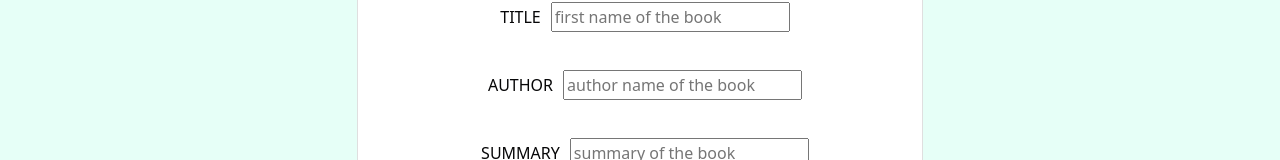
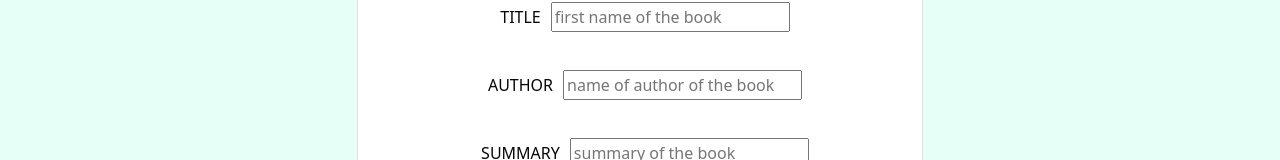
Before and after one commit to Hridhin-k/reactLibrary, a React (Create React App) app: page /Book in a window 1280 px wide. Both pictures are taken after a click on the button "ADD NEW BOOK". Shown: the part 485-645 px from the top of the page. Built offline with nearby package versions, Linux system fonts and the light colour scheme.

Commit message:
all functions are working

```diff
--- a/src/api/author.js
+++ b/src/api/author.js
@@ -1,7 +1,7 @@
 import axios from './axios'
 const createAuthor = (data) => axios.post('/author', data);
 const getAuthors = () => axios.get('/authors')
-const deleteAuthor = data => axios.delete('/bookinstance', {
+const deleteAuthor = data => axios.delete('/author', {
   data: {
     data: data
   }
--- a/src/componants/author/Author.js
+++ b/src/componants/author/Author.js
@@ -1,5 +1,5 @@
 import React, { useState } from 'react'
-import axios from 'axios'
+
 import { useNavigate } from 'react-router-dom'
 import AuthorCreateForm from './AuthorCreateForm.js'
 import AuthorDeleteForm from './AuthorDeleteForm'
@@ -27,7 +27,7 @@ function Author() {
             })
 
     }
-    // console.log('hi', id)
+
     return (
         <div className='author'>
             <button className='button1' onClick={getAuthor}>show authors</button>
--- a/src/componants/author/Authordeleteform.js
+++ b/src/componants/author/Authordeleteform.js
@@ -3,7 +3,7 @@ import React, { useState } from 'react'
 import { deleteAuthor } from '../../api/author';
 
 function AuthorDeleteForm({ id }) {
-    console.log('hello', id)
+
     const [authorDelete, setAuthorDelete] = useState({ _id: id })
 
     function onInputForm(e) {
--- a/src/componants/book/Book.js
+++ b/src/componants/book/Book.js
@@ -1,15 +1,17 @@
-import React, { useState } from 'react'
-import axios from 'axios'
+import React, { useState, useEffect } from 'react'
+
 import { useNavigate } from 'react-router-dom'
 import BookCreateForm from './BookCreateForm';
 import BookDeleteForm from './BookDeleteForm';
 import BookEditForm from './BookEditForm';
 import { getBooks } from '../../api/book';
+
 function Book() {
     const [book, setBook] = useState([])
     const [sbcf, setSbcf] = useState(false);
     const [sbdf, setSbdf] = useState(false);
     const [sbef, setSbef] = useState(false);
+
     const navigate = useNavigate();
     function getBook() {
 
@@ -23,7 +25,10 @@ function Book() {
             .catch((error) => {
                 console.log(error)
             })
+
     }
+
+
 
     return (
         <div className="book">
@@ -41,6 +46,7 @@ function Book() {
                     </tr>
                 </thead>
                 <tbody>
+                    {console.log(book)}
                     {book.map((item) => {
                         return (
 
--- a/src/componants/book/Bookcreateform.js
+++ b/src/componants/book/Bookcreateform.js
@@ -1,8 +1,12 @@
-import React, { useState } from 'react'
+import React, { useState, useEffect } from 'react'
+// import { getAuthors } from '../../api/author.js'
 import { createBook } from '../../api/book'
+// import { getGenres } from '../../api/genre';
+
 function BookCreateForm() {
     const [addBook, setAddBook] = useState({ title: '', author: '', summary: '', isbn: '', genre: '' })
-
+    //const [auth, setAuth] = useState([])
+    //const [gen, setGen] = useState([])
     const onInputChange = (e) => {
         const { name, value } = e.target
         setAddBook(prevInput => { return { ...addBook, [name]: value } })
@@ -14,6 +18,37 @@ function BookCreateForm() {
         console.log(addBook)
         setAddBook({ title: '', author: '', summary: '', isbn: '', genre: '' })
     }
+
+    // const selectAuthors = () => {
+    //     getAuthors('/authors').then(res => {
+
+    //         const myAuthor = res.data;
+    //         setAuth(myAuthor)
+    //         console.log(myAuthor)
+    //     })
+    //         .catch((error) => {
+    //             console.log(error)
+    //         })
+
+    // }
+    // const selectGenres = () => {
+    //     getGenres('/genres').then(res => {
+    //         console.log(res.data)
+    //         const myGenre = res.data;
+    //         setGen(myGenre)
+    //         console.log(myGenre)
+    //     })
+    //         .catch((error) => {
+    //             console.log(error)
+    //         })
+    // }
+
+
+
+
+
+
+
     return (
         <>
             <div className='card'>
@@ -22,10 +57,9 @@ function BookCreateForm() {
                     <div className="form-group">
                         <label className='labelcontrol'>TITLE </label>
                         <input type="text" name='title' onChange={onInputChange} className='inputcontrol' placeholder='first name of the book' required /><br /><br />
+                        <label className='labelcontrol'>AUTHOR </label>
+                        <input type="text" name='author' onChange={onInputChange} className='inputcontrol' placeholder='name of author of the book' required /><br /><br />
 
-                        <label className='labelcontrol'>AUTHOR </label>
-
-                        <input type='text' name='author' onChange={onInputChange} className='inputcontrol' placeholder='author name of the book' required /><br /><br />
 
                         <label className='labelcontrol'>SUMMARY </label>
 
@@ -52,3 +86,10 @@ function BookCreateForm() {
 }
 
 export default BookCreateForm
+
+
+{/* < select name='select author' onClick={selectAuthors} />
+
+{auth.map((item) => (
+    <option key={item._id}>{item.first_name} {item.family_name}</option>
+))}<br /><br /> */}
```
Also changed, not shown: 1 other file (tests, documents, lock files or other folders).
